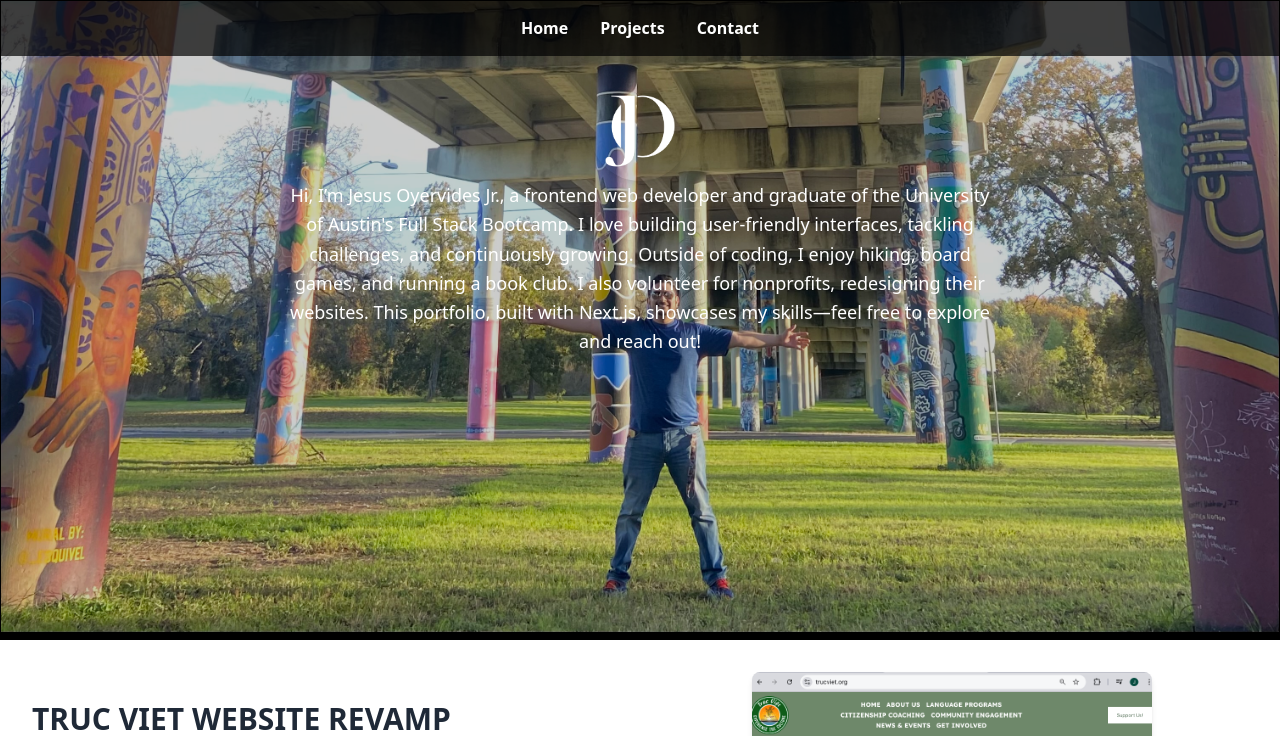
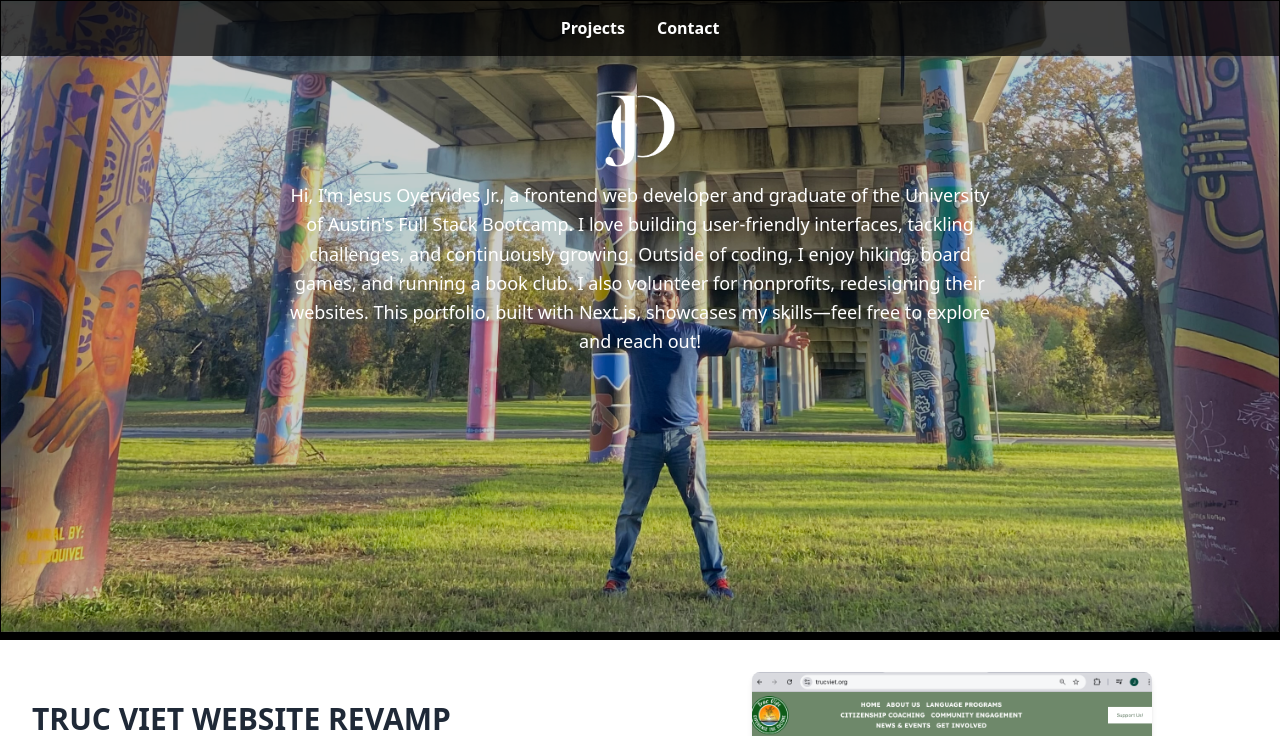
Before and after one commit to jesusoyer/nextjs-portfolio, a Next.js app: page / in a window 1280 px wide. Shown: the top 736 px of the page. Built offline with nearby package versions, Linux system fonts and the light colour scheme.

Commit message:
made the navbar remove the current page selection with conditional rendering

```diff
--- a/components/GlobalNavbar.tsx
+++ b/components/GlobalNavbar.tsx
@@ -1,9 +1,14 @@
 import React, { useState } from "react";
 import Link from "next/link";
+import { useRouter } from "next/router"; // Import useRouter
 
 export default function Homepage() {
   // Add state to manage the visibility of the dropdown menu
   const [isMenuOpen, setIsMenuOpen] = useState(false);
+
+  // Use useRouter to get the current route
+  const router = useRouter();
+  const currentRoute = router.pathname;
 
   // Toggle the menu visibility
   const toggleMenu = () => {
@@ -46,24 +51,35 @@ export default function Homepage() {
           id="navbar-default"
         >
           <div className="font-medium flex flex-col p-4 md:p-0 mt-4 border border-gray-100 rounded-lg bg-palette2 md:flex-row md:space-x-8 rtl:space-x-reverse md:mt-0 md:border-0 bg-transparent dark:bg-palette2 md:dark:bg-gray-900 dark:border-gray-700 justify-center">
+            {/* Conditionally render or style Home link */}
+            {currentRoute !== "/" && (
               <Link
                 href="/"
                 className="text-palette5 md:text-palette5 font-extrabold bg-transparent block py-2 px-3 rounded-t-lg hover:bg-gray-500 md:hover:bg-transparent md:border-0 md:hover:text-black md:p-0 dark:text-white md:dark:hover:bg-transparent"
               >
                 Home
               </Link>
+            )}
+
+            {/* Conditionally render or style Projects link */}
+            {currentRoute !== "/projects" && (
               <Link
                 href="/projects"
                 className="text-palette5 md:text-palette5 font-extrabold bg-transparent block py-2 px-3 hover:bg-gray-500 md:hover:bg-transparent md:border-0 md:hover:text-black md:p-0 md:dark:hover:bg-transparent"
               >
                 Projects
               </Link>
+            )}
+
+            {/* Conditionally render or style Contact link */}
+            {currentRoute !== "/contact" && (
               <Link
                 href="/contact"
                 className="bg-transparent font-extrabold text-palette5 md:text-palette5 block py-2 px-3 rounded-b-lg hover:bg-gray-500 md:hover:bg-transparent md:border-0 md:hover:text-black md:p-0 dark:hover:bg-gray-700 md:dark:hover:bg-transparent"
               >
                 Contact
               </Link>
+            )}
           </div>
         </div>
       </div>
```
Lines whose indentation alone changed are shown as unchanged.
